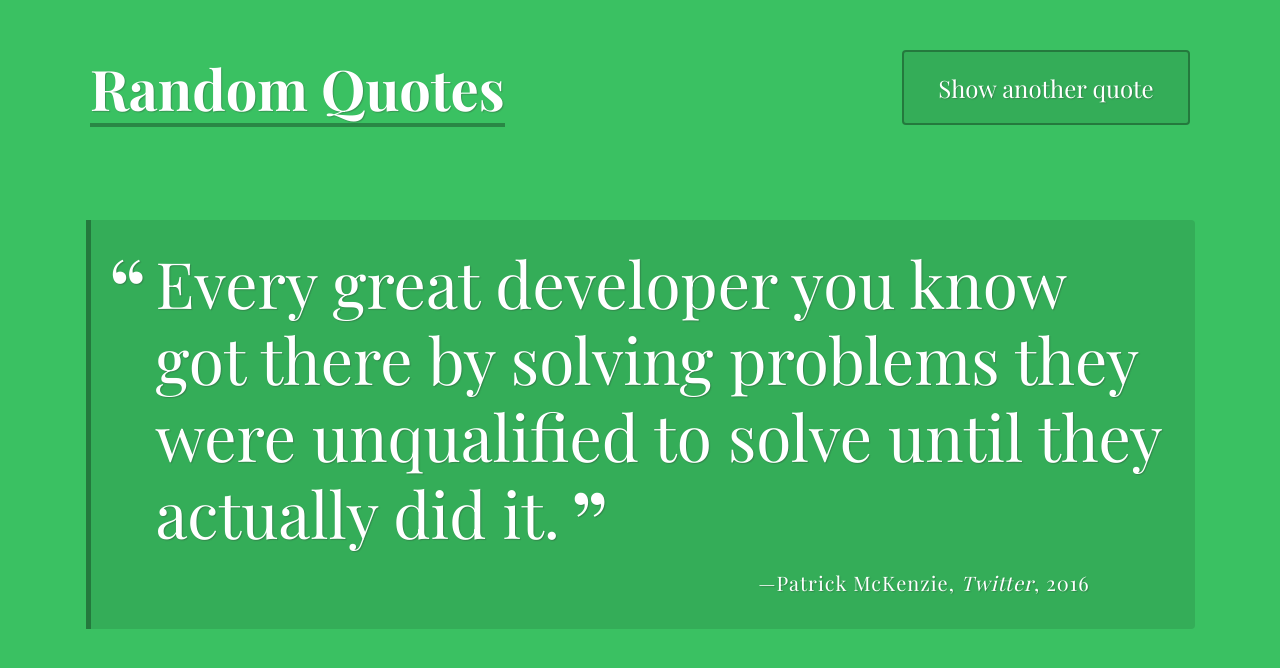
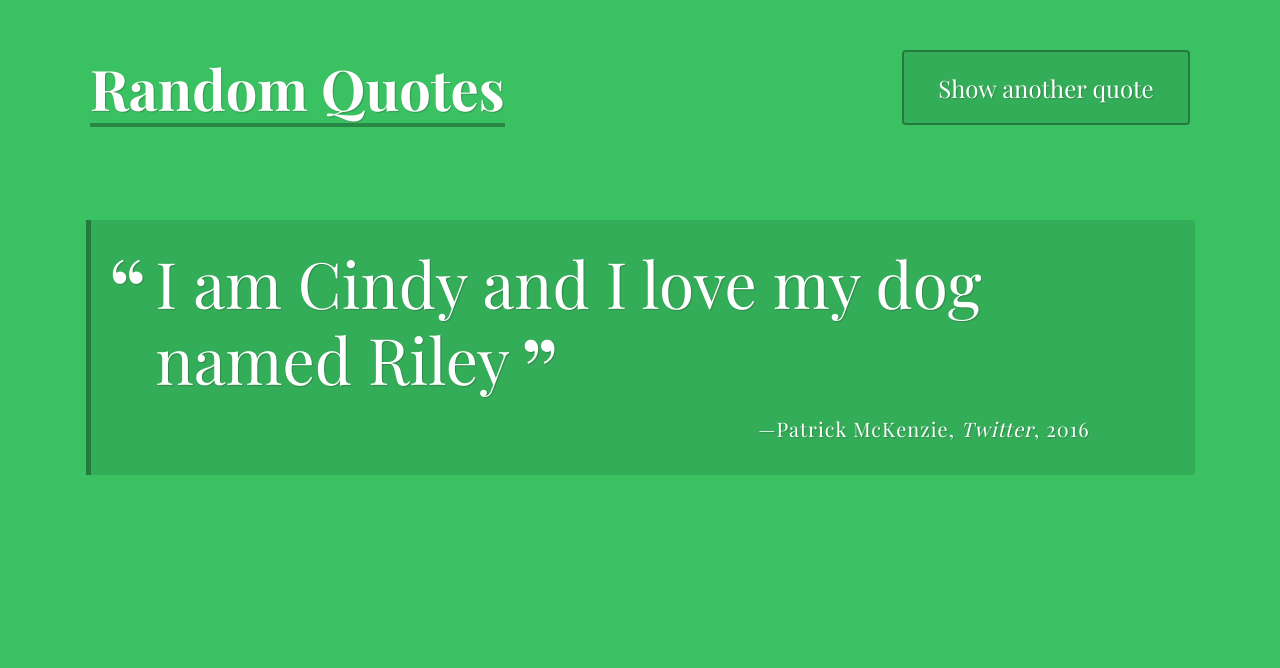
Before and after one commit to cindyelopez28/Tech-degree-project-1, a plain HTML site: page a_random_quote_generator-v1/index.html in a window 1280 px wide. Drawn offline with nearby package versions, Linux system fonts and the light colour scheme; a web font is replaced by a local one.

Commit message:
Update index.html

```diff
--- a/a_random_quote_generator-v1/index.html
+++ b/a_random_quote_generator-v1/index.html
@@ -16,7 +16,7 @@
 
     <div class="container">
       <div id="quote-box" class="quote-box">
-        <p class="quote">Every great developer you know got there by solving problems they were unqualified to solve until they actually did it.</p>
+        <p class="quote">I am Cindy and I love my dog named Riley </p>
         <p class="source">Patrick McKenzie<span class="citation">Twitter</span><span class="year">2016</span></p>
       </div>
     </div>
```
